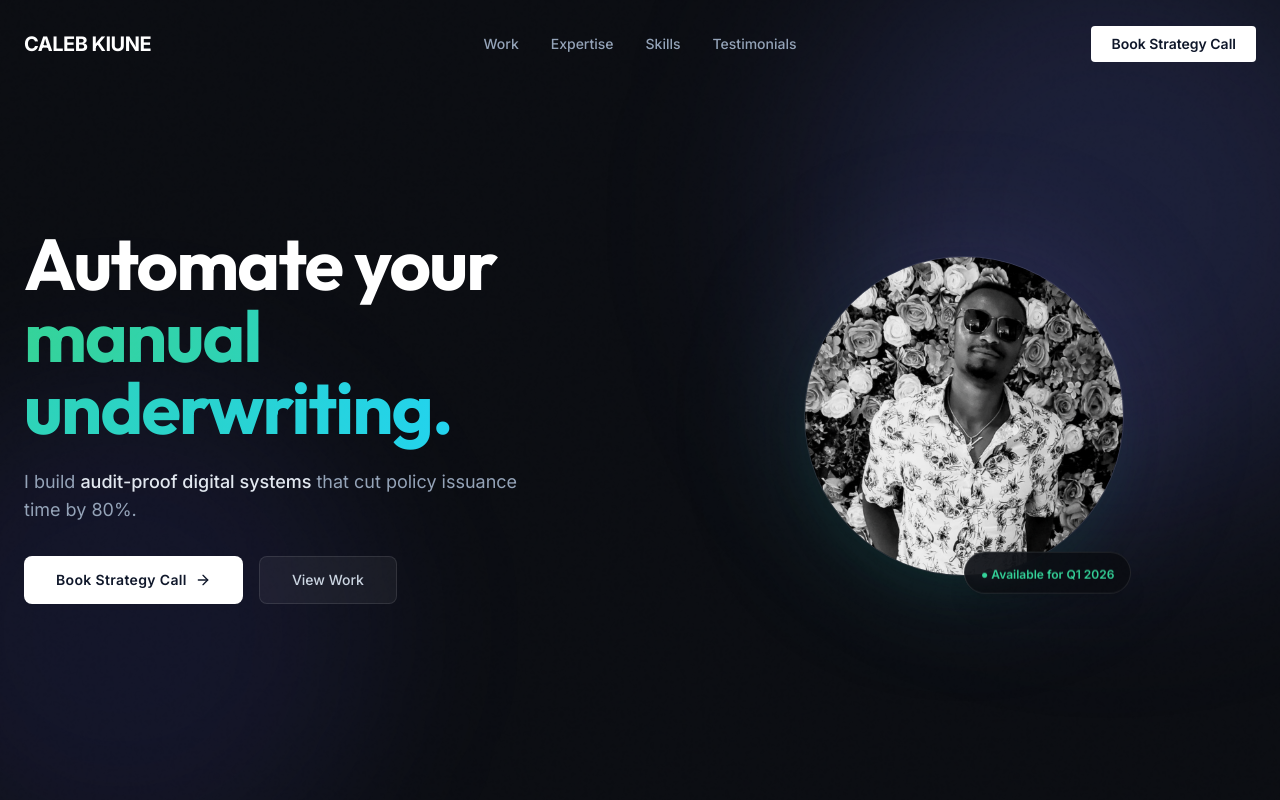
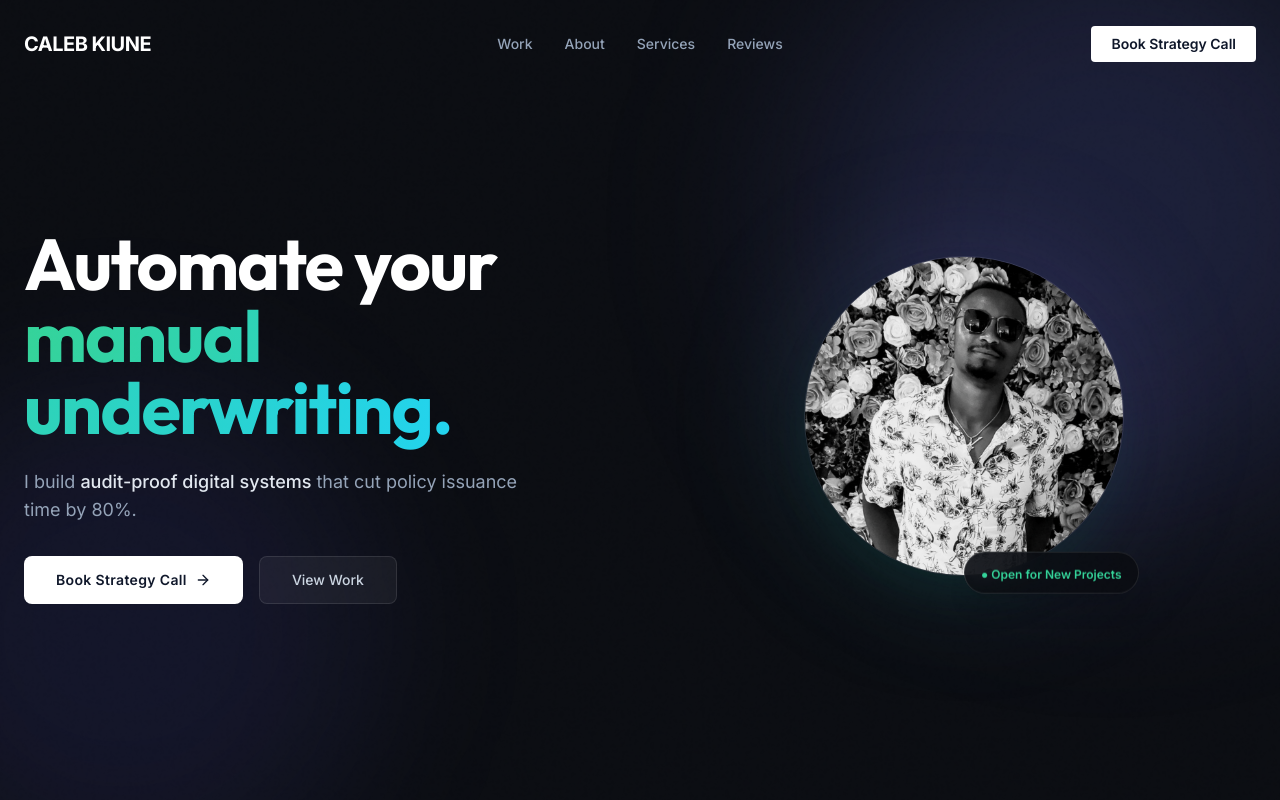
Before and after one commit to Caleb-Kiune/calebkiune, a Next.js app: page / in a window 1280 px wide. Shown: the top 800 px of the page. Built offline with nearby package versions, Linux system fonts and the light colour scheme.

Commit message:
feat: Update hero availability message, rename navigation links, and remove tech stack section ID.

```diff
--- a/src/components/layout/header.tsx
+++ b/src/components/layout/header.tsx
@@ -8,9 +8,9 @@ import { motion, AnimatePresence } from "framer-motion";
 
 const NAV_LINKS = [
     { name: "Work", href: "#work" },
-    { name: "Expertise", href: "#about" },
-    { name: "Skills", href: "#tech-stack" },
-    { name: "Testimonials", href: "#testimonials" },
+    { name: "About", href: "#about" },
+    { name: "Services", href: "#services" },
+    { name: "Reviews", href: "#testimonials" },
 ];
 
 export function Header() {
--- a/src/components/sections/hero.tsx
+++ b/src/components/sections/hero.tsx
@@ -139,7 +139,7 @@ export function Hero() {
                                 className="absolute -bottom-4 left-1/2 -translate-x-1/2 bg-[#0B0D12]/90 border border-white/10 backdrop-blur-md px-4 py-2 rounded-full shadow-xl whitespace-nowrap"
                             >
                                 <span className="text-xs font-semibold text-emerald-400">
-                                    ● Available for Q1 2026
+                                    ● Open for New Projects
                                 </span>
                             </motion.div>
                         </div>
--- a/src/components/sections/tech-stack.tsx
+++ b/src/components/sections/tech-stack.tsx
@@ -96,7 +96,7 @@ const categoryVariants = {
 
 export function TechStack() {
     return (
-        <section className="py-section md:py-section-lg bg-slate-950" id="tech-stack">
+        <section className="py-section md:py-section-lg bg-slate-950">
             <div className="container mx-auto px-6 max-w-6xl">
                 <motion.div
                     initial="hidden"
```
